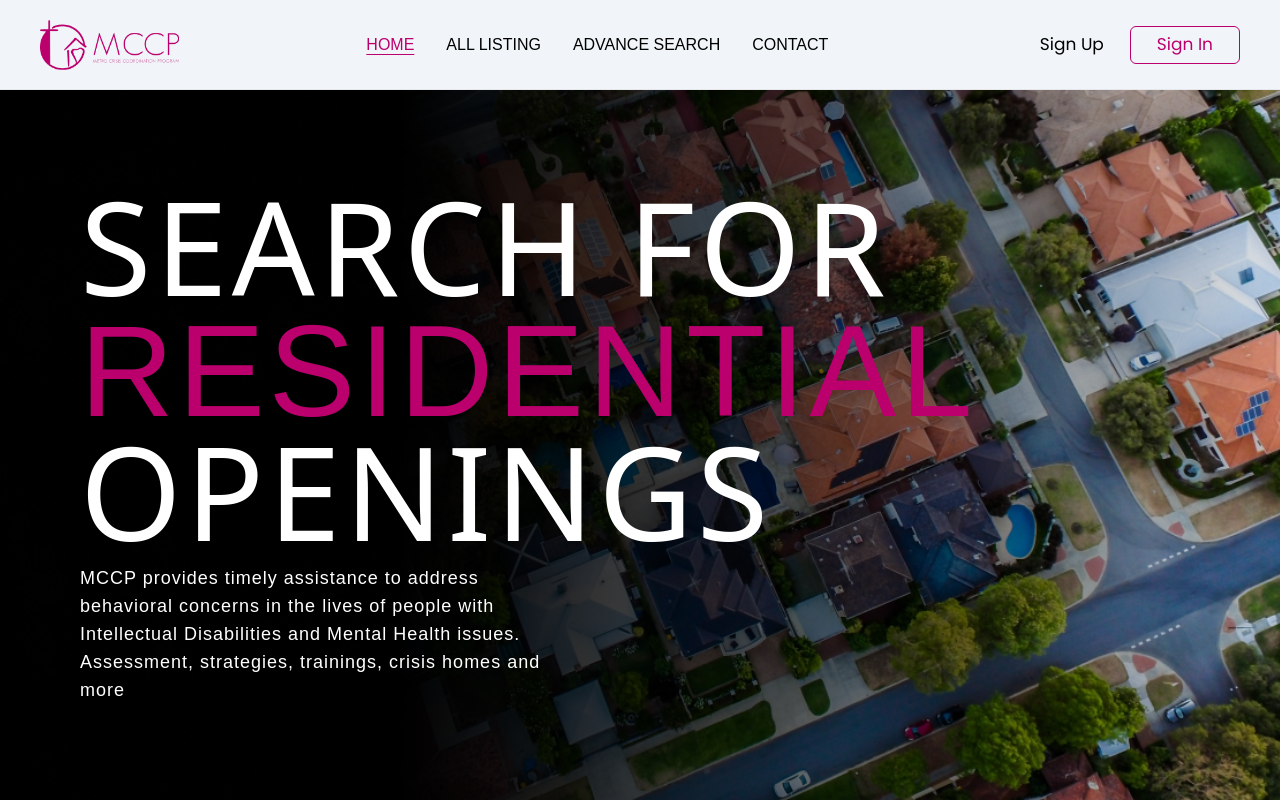
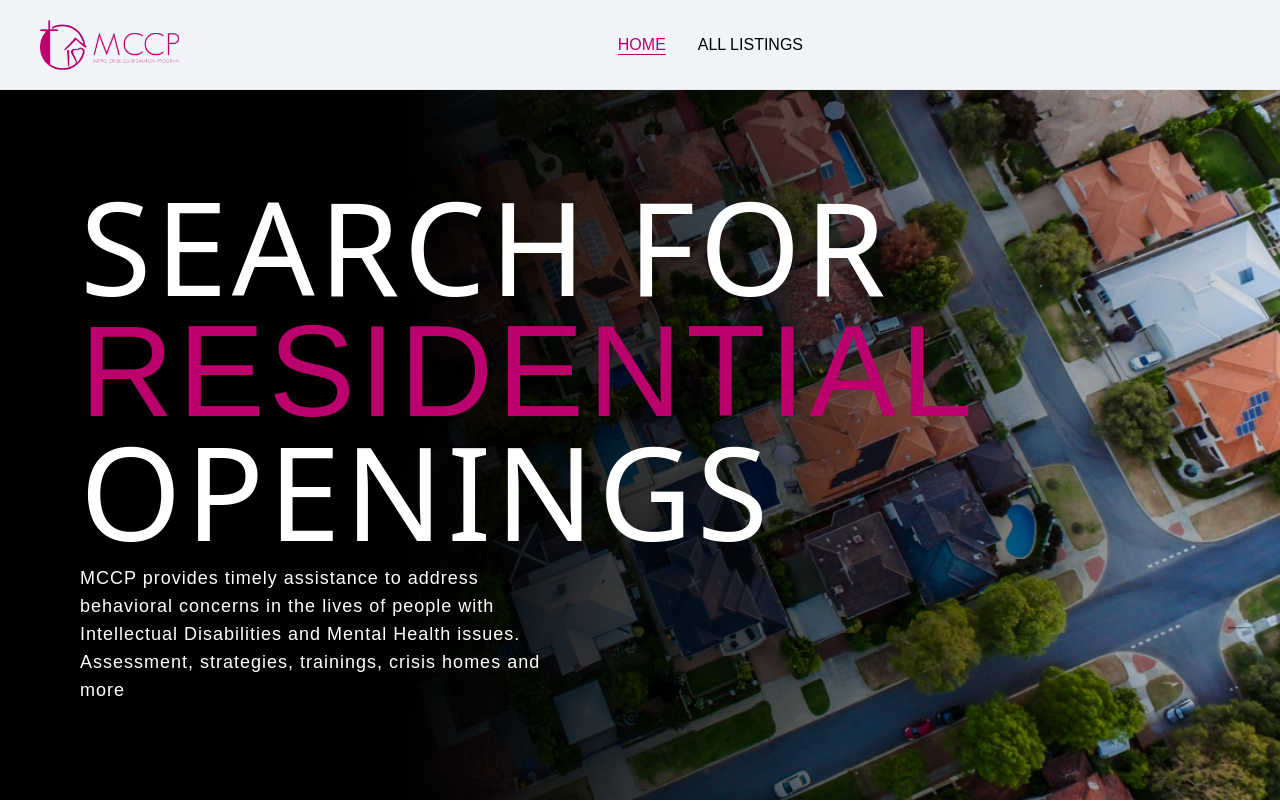
Before and after one commit to openingsmn/mccp-listing, a Next.js app: page / in a window 1280 px wide. Shown: the top 802 px of the page. Built offline with nearby package versions, Linux system fonts and the light colour scheme; a web font is replaced by a local one.

Commit message:
bug fixes

```diff
--- a/next.config.js
+++ b/next.config.js
@@ -7,24 +7,24 @@ const nextConfig = {
   //     permanent: false,
   //   },
   // ],
-  rewrites: async () => [
-    {
-      source: "/advance-search",
-      destination: "/frontend",
-    },
-    {
-      source: "/contact",
-      destination: "/frontend",
-    },
-    {
-      source: "/signup",
-      destination: "/frontend",
-    },
-    {
-      source: "/signin",
-      destination: "/frontend",
-    },
-  ],
+  // rewrites: async () => [
+  //   {
+  //     source: "/advance-search",
+  //     destination: "/frontend",
+  //   },
+  //   {
+  //     source: "/contact",
+  //     destination: "/frontend",
+  //   },
+  //   {
+  //     source: "/signup",
+  //     destination: "/frontend",
+  //   },
+  //   {
+  //     source: "/signin",
+  //     destination: "/frontend",
+  //   },
+  // ],
 };
 
 module.exports = nextConfig;
--- a/src/app/header.tsx
+++ b/src/app/header.tsx
@@ -13,19 +13,19 @@ const menuItems = [
   },
   {
     href: "/listing",
-    label: "All Listing",
+    label: "All Listings",
     frontend: false,
   },
-  {
-    href: "/advance-search",
-    label: "Advance Search",
-    frontend: true,
-  },
-  {
-    href: "/contact",
-    label: "Contact",
-    frontend: true,
-  },
+  // {
+  //   href: "/advance-search",
+  //   label: "Advance Search",
+  //   frontend: true,
+  // },
+  // {
+  //   href: "/contact",
+  //   label: "Contact",
+  //   frontend: true,
+  // },
 ];
 
 export default function Header() {
@@ -73,7 +73,7 @@ export default function Header() {
           })}
         </nav>
         <div className="flex items-center">
-          <a
+          {/* <a
             href="/signup"
             className={cn(
               "text-[17px] font-poppins text-black focus-visible:outline-none",
@@ -91,7 +91,7 @@ export default function Header() {
             style={{ borderColor: "#BB006E !important" }}
           >
             Sign In
-          </a>
+          </a> */}
         </div>
       </div>
     </header>
--- a/src/app/listing/FiltersSection.tsx
+++ b/src/app/listing/FiltersSection.tsx
@@ -167,7 +167,7 @@ export default function FiltersSection() {
   return (
     <Form {...form}>
       <form method="post">
-        <div className="border-b p-5 flex items-center gap-2">
+        {/* <div className="border-b p-5 flex items-center gap-2">
           <Input placeholder="Search By Zip Code" className="flex-1 w-full" />
           <Button
             size="icon"
@@ -176,7 +176,7 @@ export default function FiltersSection() {
           >
             <MagnifyingGlassIcon />
           </Button>
-        </div>
+        </div> */}
         <div className="p-5 space-y-8">
           {filtersData.map((filter) =>
             filter.singleChoice ? (
--- a/src/app/listing/[profile]/contact/page.tsx
+++ b/src/app/listing/[profile]/contact/page.tsx
@@ -8,7 +8,7 @@ import {
   FormLabel,
   FormMessage,
 } from "@/components/ui/form";
-import { FileInput, Input } from "@/components/ui/input";
+import { Input } from "@/components/ui/input";
 import { RadioGroupEl } from "@/components/ui/radio-group";
 import formConfig from "@/config/form.cfg";
 import { useForm } from "react-hook-form";
@@ -530,7 +530,7 @@ export default function Page() {
             </div>
             {/* Mobility Section End  */}
             {/* Residential Openings Section Start  */}
-            <div>
+            {/* <div>
               <div className="py-4 border-b border-gray-400">
                 <h2 className="text-3xl font-bold">
                   {formConfig.residentialOpenings.label}
@@ -675,7 +675,7 @@ export default function Page() {
                   )}
                 />
               </div>
-            </div>
+            </div> */}
             {/* Residential Openings Section End  */}
             {/* Team Contact Section Start  */}
             <div>
@@ -731,7 +731,7 @@ export default function Page() {
                     </FormItem>
                   )}
                 />
-                <FormField
+                {/* <FormField
                   control={form.control}
                   name="teamContact.assessmentData"
                   render={({ field }) => (
@@ -766,7 +766,7 @@ export default function Page() {
                       <FormMessage />
                     </FormItem>
                   )}
-                />
+                /> */}
               </div>
             </div>
             {/* Team Contact Section End  */}
--- a/src/app/page.tsx
+++ b/src/app/page.tsx
@@ -1,7 +1,3 @@
-import { cn } from "@/lib/utils";
-import { MagnifyingGlassIcon } from "@radix-ui/react-icons";
-import Image from "next/image";
-
 export default function Page() {
   return (
     <main className="">
@@ -21,7 +17,7 @@ export default function Page() {
           </p>
         </div>
       </section>
-      <section className="p-20">
+      {/* <section className="p-20">
         <div
           className={cn(
             "bg-white rounded-[29px] mx-auto max-w-screen-lg py-8",
@@ -60,7 +56,7 @@ export default function Page() {
             </button>
           </div>
         </div>
-      </section>
+      </section> */}
     </main>
   );
 }
```
Also changed, not shown: src/app/_frontend/page.tsx (renamed from src/app/frontend/page.tsx).
